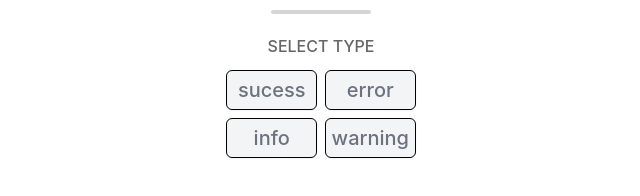
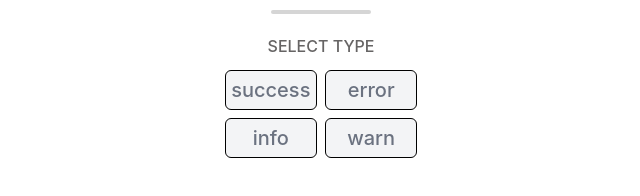
Before and after one commit to probhask/utility_component, a React (Vite) app: page /toast in a window 1280 px wide. Shown: the part 416-612 px from the top of the page, without its empty margins (319-959 px from the left). Built offline with nearby package versions, Linux system fonts and the light colour scheme.

Commit message:
add stack features to toast

```diff
--- a/src/features/NestedFile/FileLayout.tsx
+++ b/src/features/NestedFile/FileLayout.tsx
@@ -75,7 +75,10 @@ const FileLayout = ({
   }, []);
 
   return (
-    <div onClick={(e) => e.stopPropagation()} className={styles["fileLayout"]}>
+    <div
+      onClick={(e) => e.stopPropagation()}
+      className={`${styles["fileLayout"]}`}
+    >
       {/* Root Folder */}
       {media.id === "1" && (
         <>
--- a/src/features/ToastNotification/Notification.tsx
+++ b/src/features/ToastNotification/Notification.tsx
@@ -6,14 +6,13 @@ import {
   AiFillWarning,
   AiOutlineClose,
 } from "react-icons/ai";
-import { Toast_Position, Toast_Type } from "types/toast";
+import { Toast_Position, TOAST_PROPERTIES } from "types/toast";
 import styles from "./Notification.module.scss";
 
 type Props = {
-  position: Toast_Position;
-  type?: Toast_Type;
-  msg?: string;
-  close: () => void;
+  position?: Toast_Position;
+  toastList: TOAST_PROPERTIES[];
+  removeToast: (id: string) => void;
 };
 
 const TOAST_TYPE_DATA: {
@@ -41,22 +40,27 @@ const TOAST_TYPE_DATA: {
   },
 };
 
-const Notification = React.memo(
-  ({ position = "top-center", type = "info", msg, close }: Props) => {
+export const ToastNotification = React.memo(
+  ({ position = "top-center", removeToast, toastList }: Props) => {
     return (
       <div
-        className={`${styles["notification"]} ${styles[position]} ${styles[type]}  `}
+        className={`${styles["notification-container"]} ${styles[position]}`}
       >
-        {/* icon */}
-        <span>{TOAST_TYPE_DATA[type].icon}</span>
-        <span> {msg || TOAST_TYPE_DATA[type].text}</span>
-        <span onClick={close}>
-          <AiOutlineClose />
-        </span>
+        {toastList.map((toast) => (
+          <div
+            key={toast.id}
+            className={`${styles["notification"]}  ${styles[toast.type]}  `}
+          >
+            <span>{TOAST_TYPE_DATA[toast.type].icon}</span>
+            <span> {toast.message || TOAST_TYPE_DATA[toast.type].text}</span>
+            <span onClick={() => removeToast(toast.id)}>
+              <AiOutlineClose />
+            </span>
+          </div>
+        ))}
       </div>
     );
   }
 );
-Notification.displayName = "Notification";
-
-export default Notification;
+ToastNotification.displayName = "ToastNotification";
+export default ToastNotification;
--- /dev/null
+++ b/src/features/ToastNotification/hook/useToast.tsx
@@ -0,0 +1,48 @@
+import { useEffect, useState } from "react";
+import { ToastNotification } from "../Notification";
+import { Toast_Position, TOAST_PROPERTIES, Toast_Type } from "types/toast";
+import { v4 as uuidv4 } from "uuid";
+
+const useToast = () => {
+  const [toastList, setToastList] = useState<TOAST_PROPERTIES[]>([]);
+  const triggerToast = (type: Toast_Type, message?: string, time?: number) => {
+    setToastList([...toastList, { id: uuidv4(), type, message, time }]);
+  };
+
+  const removeToast = (id: string) => {
+    setToastList((prev) => prev.filter((toast) => toast.id !== id));
+  };
+
+  useEffect(() => {
+    const interval = setInterval(() => {
+      if (toastList.length) {
+        removeToast(toastList[0].id);
+      }
+    }, 2000);
+    return () => clearInterval(interval);
+  }, [toastList]);
+
+  const ToastFunc = {
+    success: (message?: string, time?: number) =>
+      triggerToast("success", message, time),
+    error: (message?: string, time?: number) =>
+      triggerToast("error", message, time),
+    info: (message?: string, time?: number) =>
+      triggerToast("info", message, time),
+    warn: (message?: string, time?: number) =>
+      triggerToast("warn", message, time),
+  };
+  const ToastComponent = ({ position }: { position: Toast_Position }) => {
+    return (
+      <ToastNotification
+        position={position}
+        toastList={toastList}
+        removeToast={removeToast}
+      />
+    );
+  };
+
+  return { ToastFunc, ToastComponent };
+};
+
+export default useToast;
--- a/src/features/ToastNotification/hook/useToastNotification.tsx
+++ /dev/null
@@ -1,58 +0,0 @@
-import { useCallback, useRef, useState } from "react";
-import Notification from "../Notification";
-import { Toast_Position, Toast_Type } from "types/toast";
-
-const useToastNotification = (position: Toast_Position) => {
-  const [notificationData, setNotificationData] = useState<{
-    type: Toast_Type;
-    message?: string;
-    time?: number;
-  } | null>(null);
-
-  // let timer: NodeJS.Timeout;
-  const timeRef = useRef<NodeJS.Timeout>();
-
-  const triggerToast = useCallback(
-    (type: Toast_Type, message?: string, time?: number) => {
-      clearTimeout(timeRef.current);
-      setNotificationData({ type, message, time });
-      timeRef.current = setTimeout(() => {
-        setNotificationData(null);
-      }, time || 3000);
-    },
-    []
-  );
-
-  const close = () => {
-    if (timeRef.current) {
-      clearTimeout(timeRef.current);
-      setNotificationData(null);
-    }
-  };
-
-  const NotificationComponent = () => {
-    return notificationData ? (
-      <Notification
-        position={position}
-        type={notificationData?.type}
-        msg={notificationData?.message}
-        close={close}
-      />
-    ) : null;
-  };
-
-  const toast = {
-    success: (message?: string, time?: number) =>
-      triggerToast("success", message, time),
-    error: (message?: string, time?: number) =>
-      triggerToast("error", message, time),
-    info: (message?: string, time?: number) =>
-      triggerToast("info", message, time),
-    warn: (message?: string, time?: number) =>
-      triggerToast("warn", message, time),
-  };
-
-  return { NotificationComponent, toast };
-};
-
-export default useToastNotification;
--- a/src/pages/Toast/Toast.module.scss
+++ b/src/pages/Toast/Toast.module.scss
@@ -1,6 +1,7 @@
 .toast-page-container {
   width: 100svw;
   height: 100svh;
+  padding: 0 20px;
 
   .inner-div {
     // flex flex-col justify-center items-center w-full h-full
--- a/src/pages/Toast/Toast.tsx
+++ b/src/pages/Toast/Toast.tsx
@@ -1,98 +1,74 @@
-import useToastNotification from "@features/ToastNotification/hook/useToastNotification";
-import { Toast_Position } from "types/toast";
+import { Toast_Position, Toast_Type } from "types/toast";
 import { useState } from "react";
 import style from "./Toast.module.scss";
+import useToast from "@features/ToastNotification/hook/useToast";
 
+const position_buttons: Toast_Position[] = [
+  "top-left",
+  "top-center",
+  "top-right",
+  "bottom-left",
+  "bottom-center",
+  "bottom-right",
+];
+const type_buttons: Set<Toast_Type> = new Set([
+  "success",
+  "error",
+  "info",
+  "warn",
+]);
 const Toast = () => {
   const [position, setPosition] = useState<Toast_Position>("top-center");
-  const { NotificationComponent, toast } = useToastNotification(position);
+  const { ToastComponent, ToastFunc: TriggerToast } = useToast();
+
+  const addToast = (type: Toast_Type) => {
+    switch (type) {
+      case "success":
+        TriggerToast.success("task successful");
+        break;
+      case "error":
+        TriggerToast.error("task failed");
+        break;
+      case "info":
+        TriggerToast.info("task running in background");
+        break;
+      case "warn":
+        TriggerToast.warn("don't close before installing");
+        break;
+      default:
+    }
+  };
   return (
     <div className={style["toast-page-container"]}>
-      <NotificationComponent />
+      <ToastComponent position={position} />
       <div className={style["inner-div"]}>
         <h1>Toast Notification</h1>
 
         {/* toast position */}
-        <h3 className="bggr">select position</h3>
+        <h3>select position</h3>
         <div>
-          <button
-            className={`${position === "top-left" && `${style["active-btn"]}`}`}
-            onClick={() => setPosition("top-left")}
-          >
-            top-left
-          </button>
-          <button
-            className={`${
-              position === "top-center" && `${style["active-btn"]}`
-            }`}
-            onClick={() => setPosition("top-center")}
-          >
-            top-center
-          </button>
-          <button
-            className={`${
-              position === "top-right" && `${style["active-btn"]}`
-            }`}
-            onClick={() => setPosition("top-right")}
-          >
-            top-right
-          </button>
-          <button
-            className={`${
-              position === "bottom-left" && `${style["active-btn"]}`
-            }`}
-            onClick={() => setPosition("bottom-left")}
-          >
-            bottom-left
-          </button>
-          <button
-            className={`${
-              position === "bottom-center" && `${style["active-btn"]}`
-            }`}
-            onClick={() => setPosition("bottom-center")}
-          >
-            bottom-center
-          </button>
-          <button
-            className={`${
-              position === "bottom-right" && `${style["active-btn"]}`
-            }`}
-            onClick={() => setPosition("bottom-right")}
-          >
-            bottom-right
-          </button>
+          {position_buttons.map((btn) => (
+            <button
+              key={btn}
+              className={`${position === btn ? style["active-btn"] : ""}`}
+              onClick={() => setPosition(btn)}
+            >
+              {btn}
+            </button>
+          ))}
         </div>
 
         {/* divider */}
         <div />
 
+        {/* toast type */}
         <h3>select type</h3>
-        {/* toast type */}
         <div>
-          <button
-            className="bg-gray-100 rounded-md shadow-sm px-3 py-1 active:scale-90 border border-black hover:bg-slate-400 "
-            onClick={() => toast.success("process complete")}
-          >
-            sucess
-          </button>
-          <button
-            className="bg-gray-100 rounded-md shadow-sm px-3 py-1 active:scale-90 border border-black hover:bg-slate-400"
-            onClick={() => toast.error("process failed")}
-          >
-            error
-          </button>
-          <button
-            className="bg-gray-100 rounded-md shadow-sm px-3 py-1 active:scale-90 border border-black hover:bg-slate-400"
-            onClick={() => toast.info("process running ")}
-          >
-            info
-          </button>
-          <button
-            className="bg-gray-100 rounded-md shadow-sm px-3 py-1 active:scale-90 border border-black hover:bg-slate-400"
-            onClick={() => toast.warn("file missing")}
-          >
-            warning
-          </button>
+          {Array.from(type_buttons).map((btn) => (
+            <button key={btn} onClick={() => addToast(btn)}>
+              {btn}
+            </button>
+          ))}
         </div>
       </div>
     </div>
```
Also changed, not shown: src/features/ToastNotification/Notification.module.scss (+19 -11 lines), src/types/toast.ts (+7 -0 lines).
